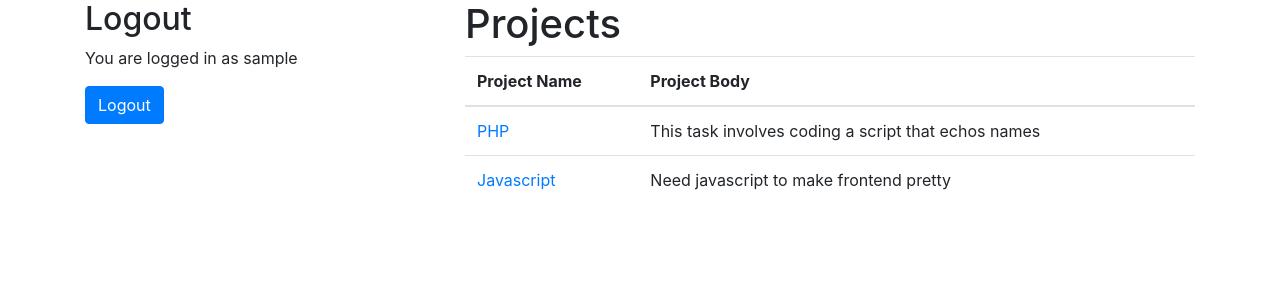
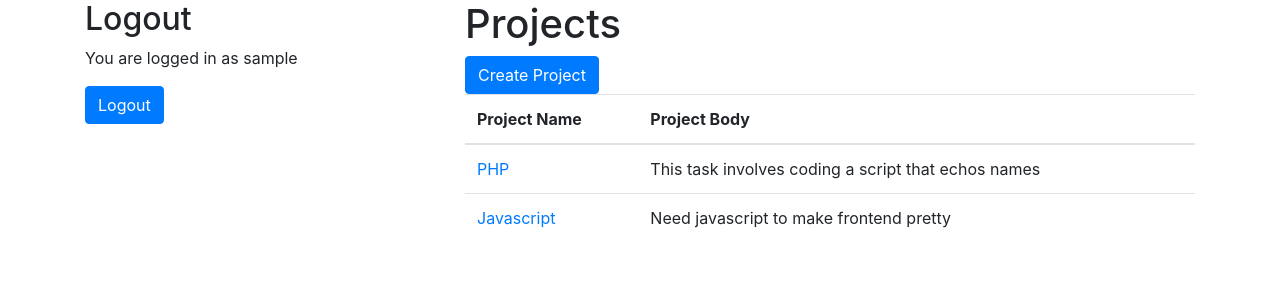
Before and after one commit to Gurpreetsingh05222/ci, a CodeIgniter app: page /ci/index.php/projects/index in a window 1280 px wide. Shown: the part 56-356 px from the top of the page. Run offline with CodeIgniter, Linux system fonts and the light colour scheme; the visitor is signed in with stand-in values (Sample User, id 1); data comes from the database, SQL or seed files in the repository.

Commit message:
create project method in project controller

```diff
--- a/application/controllers/Projects.php
+++ b/application/controllers/Projects.php
@@ -33,4 +33,25 @@ class Projects extends CI_Controller{
 
     }
 
+    public function create(){
+
+        $this->form_validation->set_rules('project_name', 'Project Name', 'trim|required');
+        $this->form_validation->set_rules('project_body', 'Project Description', 'trim|required');
+
+        if($this->form_validation->run() == false){
+
+            $data['main_view'] = 'projects/create_project';
+            $this->load->view('layouts/main', $data);
+
+        }else{
+            $data = array(
+                'project_user_id' => $this->session->userdata('user_id'),
+                'project_name' => $this->input->post('project_name'),
+                'project_body' => $this->input->post('project_body')
+            );
+        }
+
+
+    }
+
 }
--- a/application/views/projects/index.php
+++ b/application/views/projects/index.php
@@ -1,4 +1,6 @@
 <h1>Projects</h1>
+
+<a class="btn btn-primary pull-right" href="<?php echo base_url();?>projects/create">Create Project</a>
 
 <table class="table table-hover">
     <thead>
```
